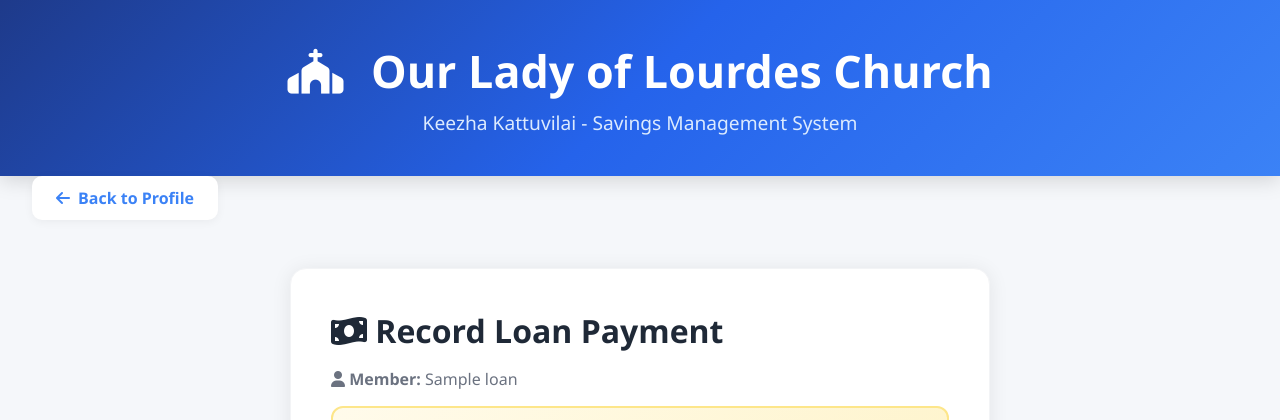
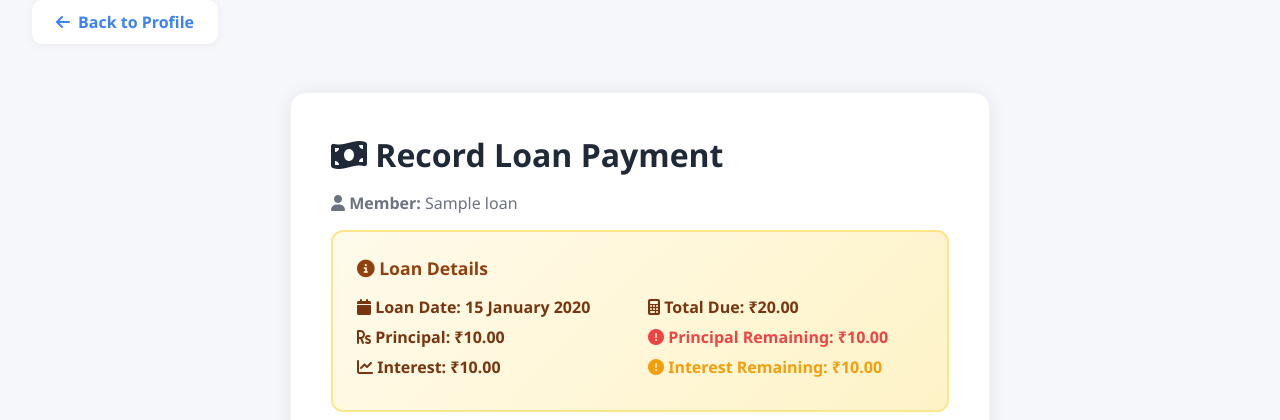
Before and after one commit to abenjoe/Church-Savings, a Flask app: template templates/add_repayment.html in a window 1280 px wide. Shown: the top 420 px of the page. Run offline with Flask 3, Linux system fonts and the light colour scheme; the template is opened without the code that fills it: most values are stand-ins (such as "Sample title", 1, 10 or a date in 2020); some libraries are stand-ins or nearby versions.

Commit message:
Update add_repayment.html

```diff
--- a/templates/add_repayment.html
+++ b/templates/add_repayment.html
@@ -22,10 +22,6 @@
     </script>
 </head>
 <body>
-    <div class="header">
-        <h1><i class="fas fa-church"></i> Our Lady of Lourdes Church</h1>
-        <p>Keezha Kattuvilai - Savings Management System</p>
-    </div>
 
     <div class="container">
         {% with messages = get_flashed_messages(with_categories=true) %}
```
